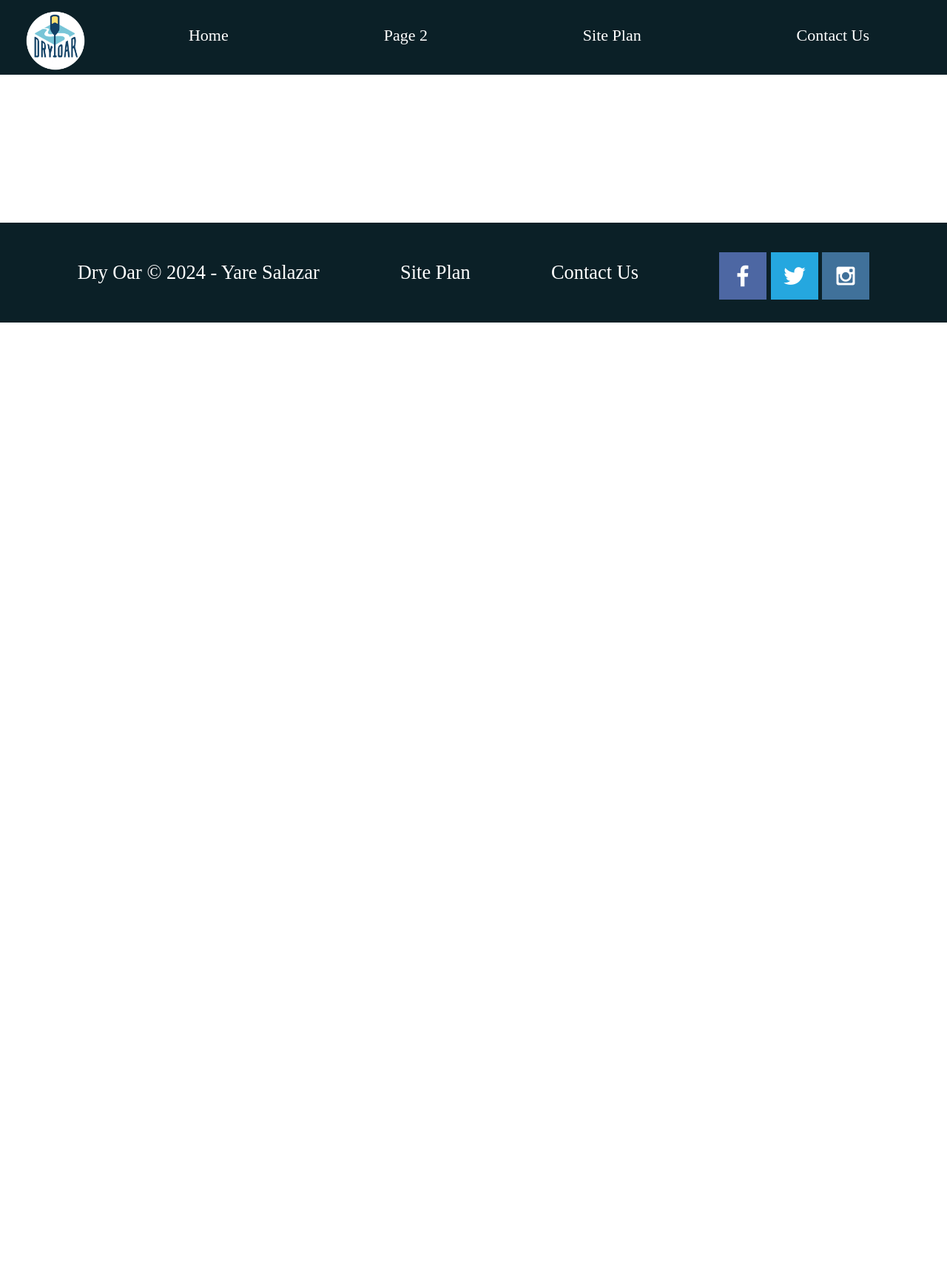
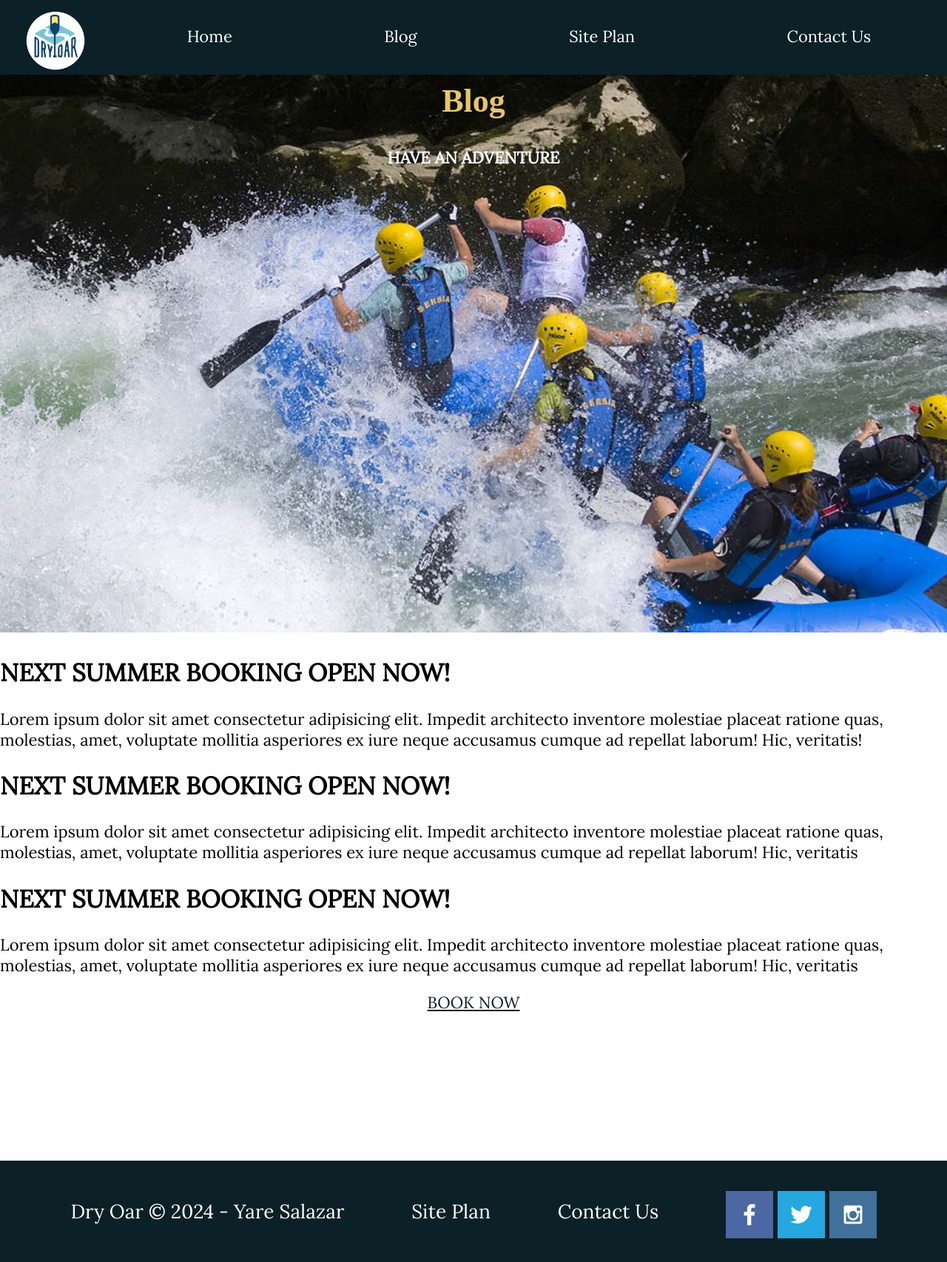
Before and after one commit to yarealexa/wdd2, a plain HTML site: page wwr/page2.html in a window 1280 px wide. Shown: the whole page at 74% size. Before the commit the page ends 800 px from the top, so only its background shows below. Drawn offline with Linux system fonts and the light colour scheme; a web font is replaced by a local one.

Commit message:
blog page

```diff
--- a/styles/page2.css
+++ /dev/null
@@ -1,65 +0,0 @@
-#content{
-    max-width: 1600px;
-    margin: 0 auto;
-}
-header{
-    background-color: #0B2027;
-    display: grid;
-    grid-template-columns: 150px auto;
-}
-.logo{
-    width: 80px;
-    padding-top: 10px;
-}
-#logo_link{
-    padding-top: 5px;
-    justify-self: center;
-    align-self: center;
-}
-nav{
-    display: flex;
-    justify-content: space-around;
-}
-nav a{
-    text-align: center;
-    color: white;
-    text-decoration: none;
-    padding: 35px;
-}
-nav a:hover {
-    background-color: white;
-    color: #396E94;
-}
-body{
-    background-color: white;
-    font-family: "Lora";
-    font-size: 22px;
-    margin: 0;
-    padding: 0;
-}
-footer{
-    background-color: #0B2027;
-    color: white;
-    padding: 25px 50px;
-    margin-top: 200px;
-    display: flex;
-    justify-content: space-around;
-    align-items: center;
-}
-footer a{
-    color: white;
-    text-decoration: none;
-}
-footer a:hover{
-    background-color: white;
-    color: #396E94;
-}
-footer p{
-    font-size: 1.2em;
-}
-footer p a:hover{
-    text-decoration: underline;
-}
-footer .social img{
-    padding-top: 15px;
-}
--- a/styles/style.css
+++ b/styles/style.css
@@ -201,7 +201,13 @@ footer .social img{
     grid-row: 5/8;
     box-shadow: 5px 5px 10px #6f7364;
 }
-
+.booking{
+    text-align: left;
+}
+.booktwo{
+    font-weight: 1000px;
+    color: #0B2027;
+}
 
 @media screen and (max-width: 900px) {
     #hero, .home-grid {
--- a/wwr/page2.html
+++ b/wwr/page2.html
@@ -3,7 +3,7 @@
 <head>
     <meta charset="UTF-8">
     <meta name="viewport" content="width=device-width, initial-scale=1.0">
-    <link rel="stylesheet" href="../styles/page2.css">
+    <link rel="stylesheet" href="../styles/style.css">
     <title>Page 2</title>
 </head>
 <body>
@@ -13,14 +13,39 @@
             </a>
             <nav>
                 <a href="index.html">Home</a>
-                <a href="#">Page 2</a>
+                <a href="#">Blog</a>
                 <a href="../site-plan-rafting.html">Site Plan</a>
                 <a href="contactus.html">Contact Us</a>
             </nav>
         </header>
 
+        <div id="hero">
+            <div id="hero-box">
+                <img id="hero-img" src="../images/rafting2.jpg" alt="People enjoying rafting">
+            </div>
+            <section id="hero-msg">
+                <h1 class="home-title">Blog</h1>
+                <h4>HAVE AN ADVENTURE</h4>
+            </section>
+        </div>
 
-
+        <main class="booking">
+            <section>
+                <h1>NEXT SUMMER BOOKING OPEN NOW!</h1>
+                <p>Lorem ipsum dolor sit amet consectetur adipisicing elit. Impedit architecto inventore molestiae placeat ratione quas, molestias, amet, voluptate mollitia asperiores ex iure neque accusamus cumque ad repellat laborum! Hic, veritatis!</p>
+            </section>
+            <section>
+                <h1>NEXT SUMMER BOOKING OPEN NOW!</h1>
+                <p>Lorem ipsum dolor sit amet consectetur adipisicing elit. Impedit architecto inventore molestiae placeat ratione quas, molestias, amet, voluptate mollitia asperiores ex iure neque accusamus cumque ad repellat laborum! Hic, veritatis</p>
+            </section>
+            <section>
+                <h1>NEXT SUMMER BOOKING OPEN NOW!</h1>
+                <p>Lorem ipsum dolor sit amet consectetur adipisicing elit. Impedit architecto inventore molestiae placeat ratione quas, molestias, amet, voluptate mollitia asperiores ex iure neque accusamus cumque ad repellat laborum! Hic, veritatis</p>
+            </section>
+            <div class="button-box">
+                <a class="booktwo" href="contactus.html">BOOK NOW</a>
+            </div>
+        </main>
         <footer>
             <p>Dry Oar &copy; 2024 - Yare Salazar</p>
             <p><a href="site-plan-rafting.html">Site Plan</a></p>
```
Also changed, not shown: wwr/index.html (+1 -1 lines), images/blueriver.jpg (added), images/boats.jpg (added), images/closeboat.jpg (added), images/rafting.jpg (added), images/rafting2.jpg (added), images/river-evening.jpg (added), images/rockriver.jpg (added).
